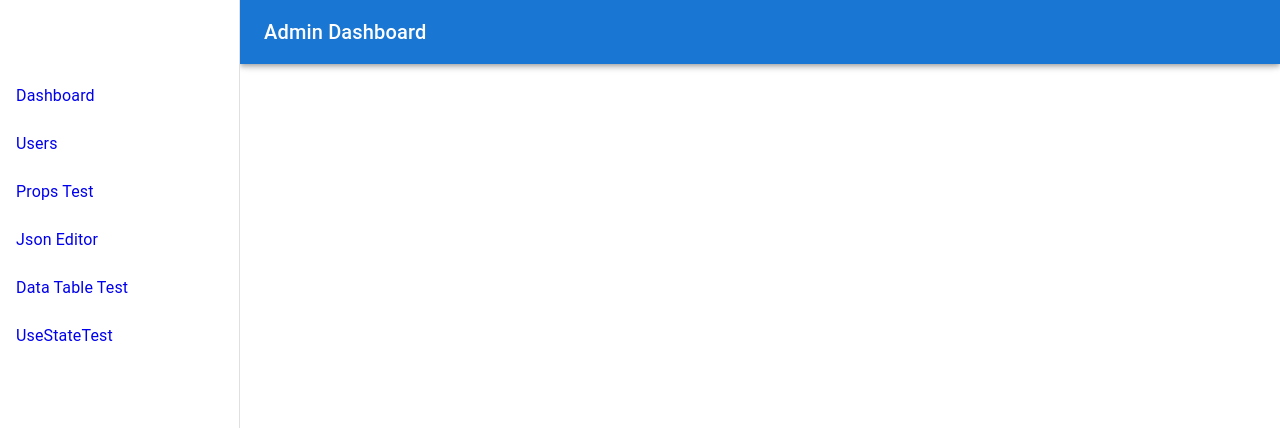
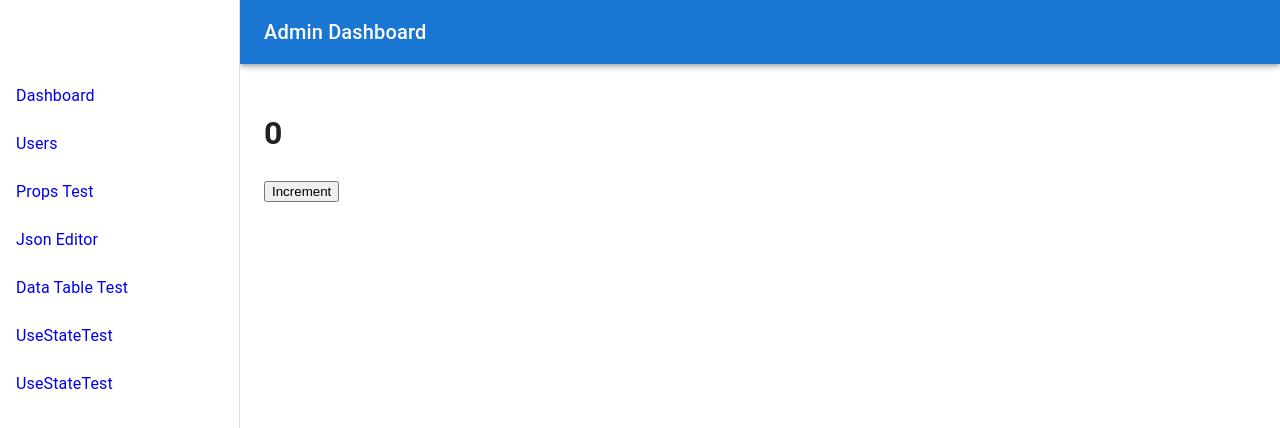
Before and after one commit to reallywally/playground-react, a React (Vite) app: page /use-effect-test in a window 1280 px wide. Shown: the top 428 px of the page. Built offline with nearby package versions, Linux system fonts and the light colour scheme.

Commit message:
useEffect 테스트 코드 작성성

```diff
--- a/src/App.tsx
+++ b/src/App.tsx
@@ -8,6 +8,7 @@ import JsonEditor from "./playground/jsonEditorTest/JsonEditor";
 import JsonEditor2 from "./playground/jsonEditorTest/JsonEditor2";
 import DataTableTest from "./playground/dataTableTest/DataTableTest";
 import UseStateTest from "./playground/useStateTest/Main";
+import Counter from "./playground/useEffectTest/Counter";
 
 const App: React.FC = () => {
   return (
@@ -20,6 +21,7 @@ const App: React.FC = () => {
           <Route path="/json-editor" element={<JsonEditor2 />} />
           <Route path="/data-table-test" element={<DataTableTest />} />
           <Route path="/use-state-test" element={<UseStateTest />} />
+          <Route path="/use-effect-test" element={<Counter />} />
         </Routes>
       </Layout>
     </Router>
--- a/src/components/Layout.tsx
+++ b/src/components/Layout.tsx
@@ -60,6 +60,9 @@ const Layout: React.FC<{ children: React.ReactNode }> = ({ children }) => {
             <ListItem button component={Link} to="/use-state-test">
               <ListItemText primary="UseStateTest" />
             </ListItem>
+            <ListItem button component={Link} to="/use-effect-test">
+              <ListItemText primary="UseStateTest" />
+            </ListItem>
           </List>
         </Box>
       </Drawer>
--- /dev/null
+++ b/src/playground/useEffectTest/Counter.tsx
@@ -0,0 +1,24 @@
+import { useEffect, useState } from "react";
+
+function Counter() {
+  const [count, setCount] = useState(0);
+
+  useEffect(() => {
+    console.log("useEffect!");
+    console.log(count);
+
+    return () => {
+      console.log("Cleanup!");
+      console.log(count);
+    };
+  }, [count]);
+
+  return (
+    <div>
+      <h1>{count}</h1>
+      <button onClick={() => setCount(count + 1)}>Increment</button>
+    </div>
+  );
+}
+
+export default Counter;
```
